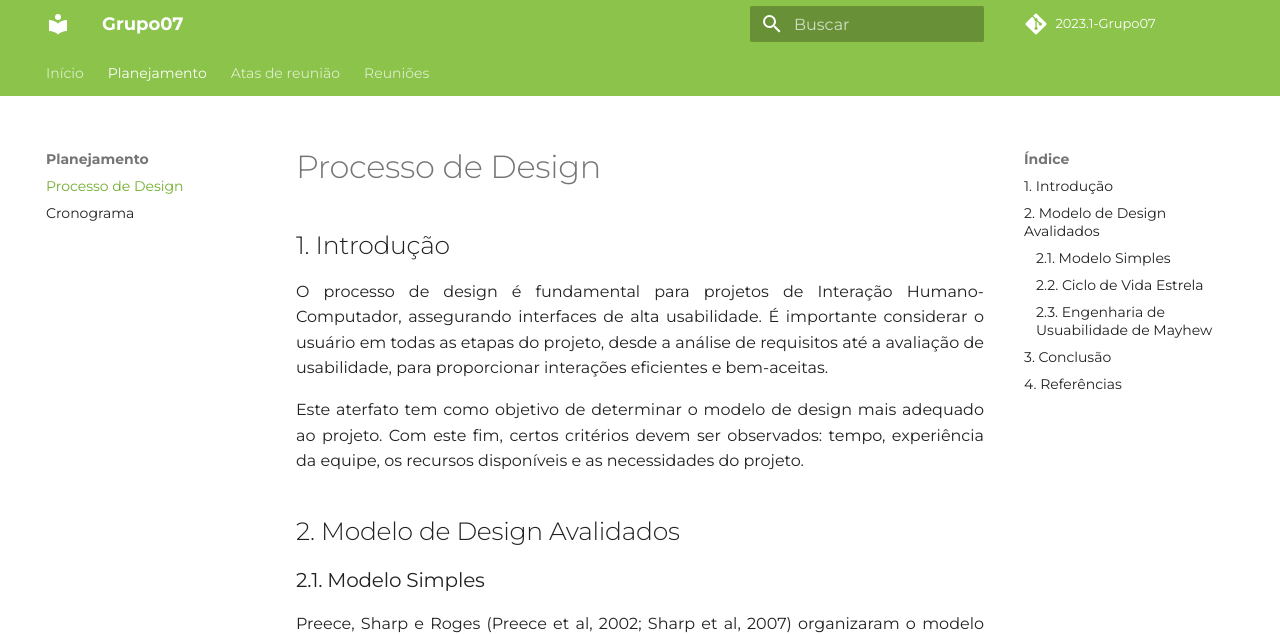
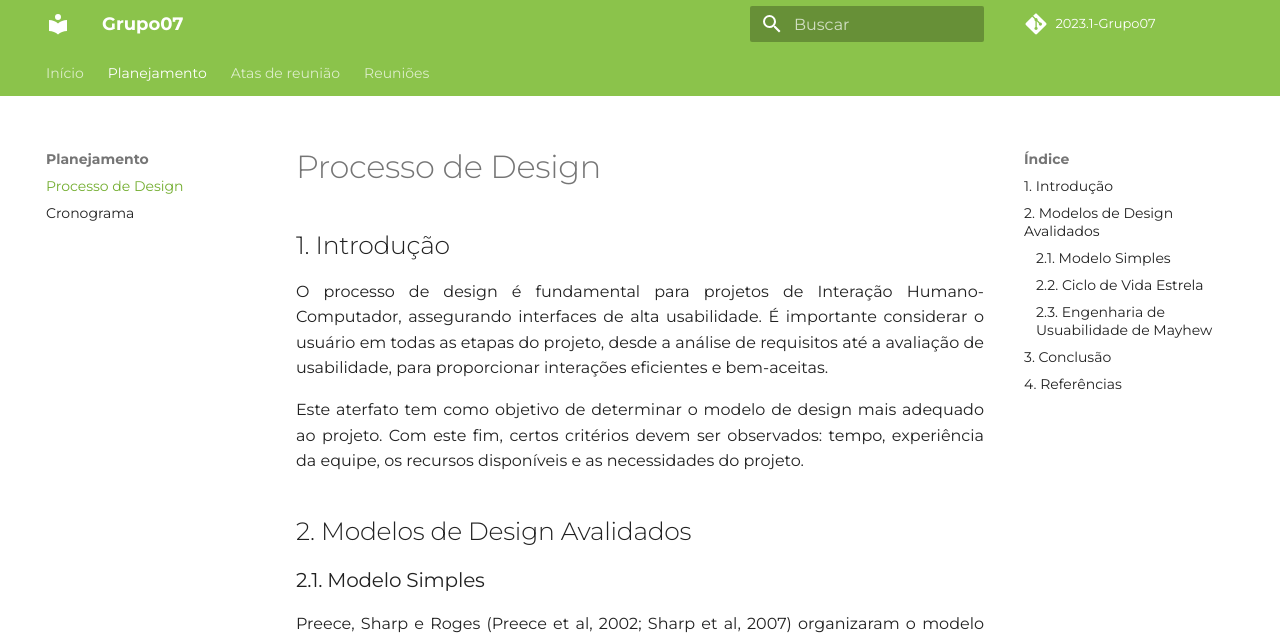
Before and after one commit to Interacao-Humano-Computador/2023.1-Agiel, an MkDocs documentation site: the page built from docs/planejamento/processo_design.md, in a window 1280 px wide and 900 px high. Shown: the top 635 px of the window. Built offline with MkDocs 1.6.1 and Material for MkDocs 9.7.7, drawn with Linux system fonts in a browser that asks for light colours; some web fonts are replaced; comment, search, counter and statistics services are not loaded.

Commit message:
feature: processo de design

```diff
--- a/docs/planejamento/processo_design.md
+++ b/docs/planejamento/processo_design.md
@@ -9,7 +9,7 @@ O processo de design é fundamental para projetos de Interação Humano-Computad
 Este aterfato tem como objetivo de determinar o modelo de design mais adequado ao projeto. Com este fim, certos critérios devem ser observados: tempo, experiência da equipe, os recursos disponíveis e as necessidades do projeto.
 </p>
 
-## 2. Modelo de Design Avalidados
+## 2. Modelos de Design Avalidados
 
 ### 2.1. Modelo Simples
 <p align="justify">
```
